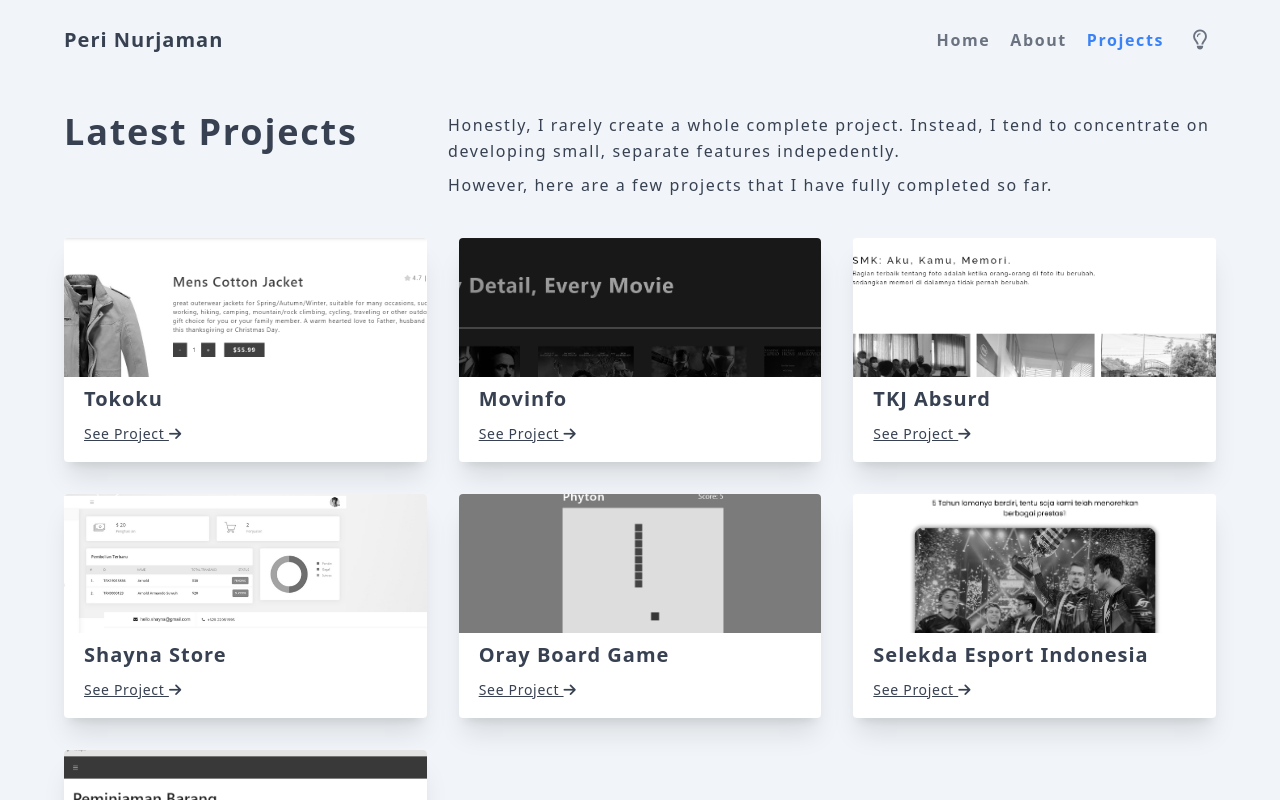
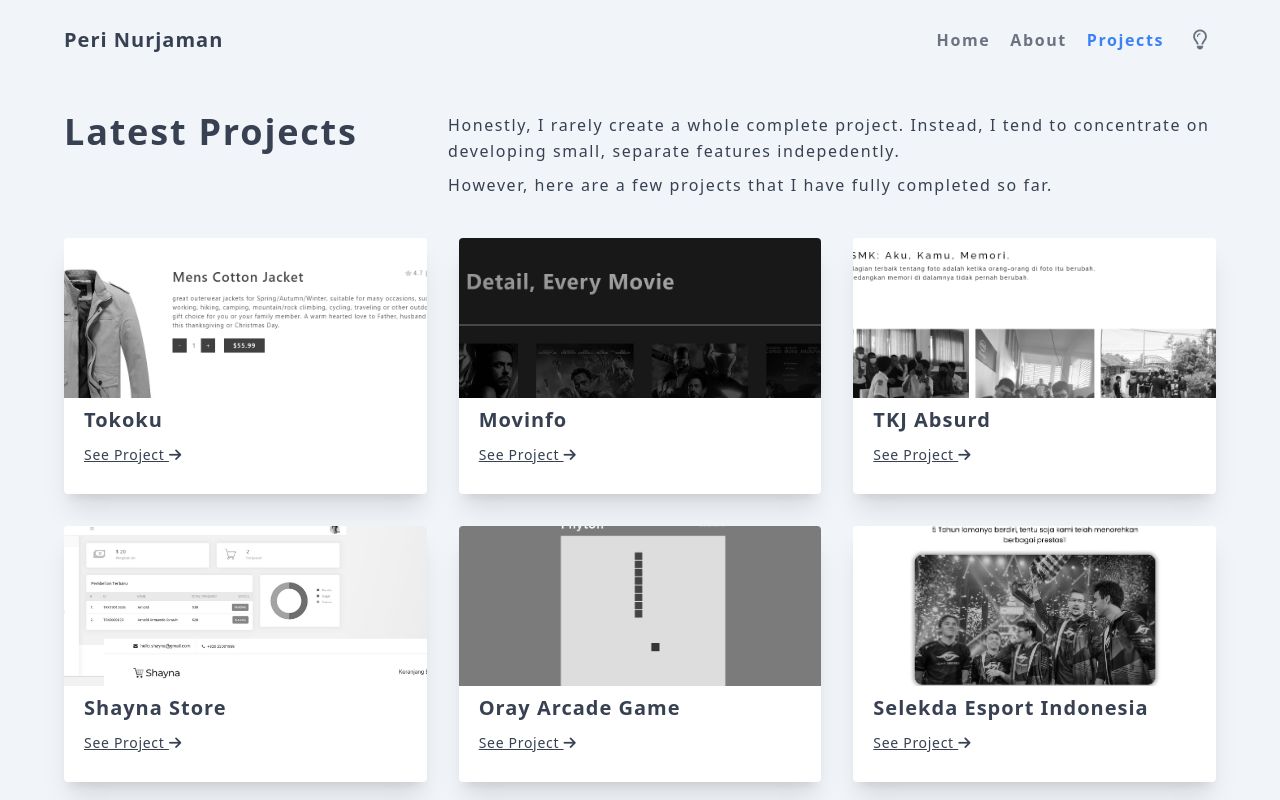
Before and after one commit to lahferii/portofolio, a Vue app: page /project in a window 1280 px wide. Shown: the top 800 px of the page. Built offline with nearby package versions, Linux system fonts and the light colour scheme.

Commit message:
final push

```diff
--- a/src/pages/projectPage.vue
+++ b/src/pages/projectPage.vue
@@ -69,7 +69,7 @@
             <img src="../assets/oray.png" alt="oray.png">
           </div>
           <div class="card-body">
-            <h3 class="text-xl font-semibold tracking-wider mb-2">Oray Board Game</h3>
+            <h3 class="text-xl font-semibold tracking-wider mb-2">Oray Arcade Game</h3>
             <a href="https://oray.netlify.app" class="text-sm tracking-wider underline hover:text-primary dark:hover:text-primary-dark">
               See Project
               <i class="fas fa-arrow-right"></i>
--- a/src/style.css
+++ b/src/style.css
@@ -11,7 +11,7 @@
     @apply duration-0
   }
   *{
-    @apply text-gray-700 dark:text-gray-100 selection:bg-none duration-300
+    @apply text-gray-700 dark:text-gray-100 selection:bg-primary dark:selection:bg-primary-dark selection:text-white duration-300
   }
 }
 
@@ -29,7 +29,7 @@
     @apply w-7 h-7 flex flex-col gap-2 sm:hidden
   }
   .menu{
-    @apply bg-slate-100 sm:bg-transparent dark:bg-slate-800 dark:bg-opacity-75 dark:sm:bg-opacity-0 dark:backdrop-blur-sm dark:sm:backdrop-blur-none gap-5 sm:items-center absolute sm:static top-24 sm:top-0 right-5 sm:right-0 flex-col sm:flex-row w-40 sm:w-auto p-5 sm:p-0 rounded sm:rounded-none shadow-lg sm:shadow-none
+    @apply bg-slate-100 sm:bg-transparent dark:bg-slate-800 dark:sm:bg-opacity-0 dark:backdrop-blur-sm dark:sm:backdrop-blur-none gap-5 sm:items-center absolute sm:static top-24 sm:top-0 right-5 sm:right-0 flex-col sm:flex-row w-40 sm:w-auto p-5 sm:p-0 rounded sm:rounded-none shadow-xl sm:shadow-none
   }
   .nav-link{
     @apply tracking-widest font-semibold text-gray-500 dark:text-emerald-700
@@ -38,7 +38,7 @@
     @apply px-2 py-1 bg-gradient-to-br from-primary dark:from-primary-dark dark:to-emerald-800 to-blue-700 text-white tracking-widest font-semibold
   }
   .card{
-    @apply bg-white h-56 overflow-hidden rounded flex flex-col dark:bg-slate-700 shadow-xl
+    @apply bg-white h-64 overflow-hidden rounded flex flex-col dark:bg-slate-700 shadow-xl
   }
   .card-header{
     @apply flex-[2] overflow-hidden
```
